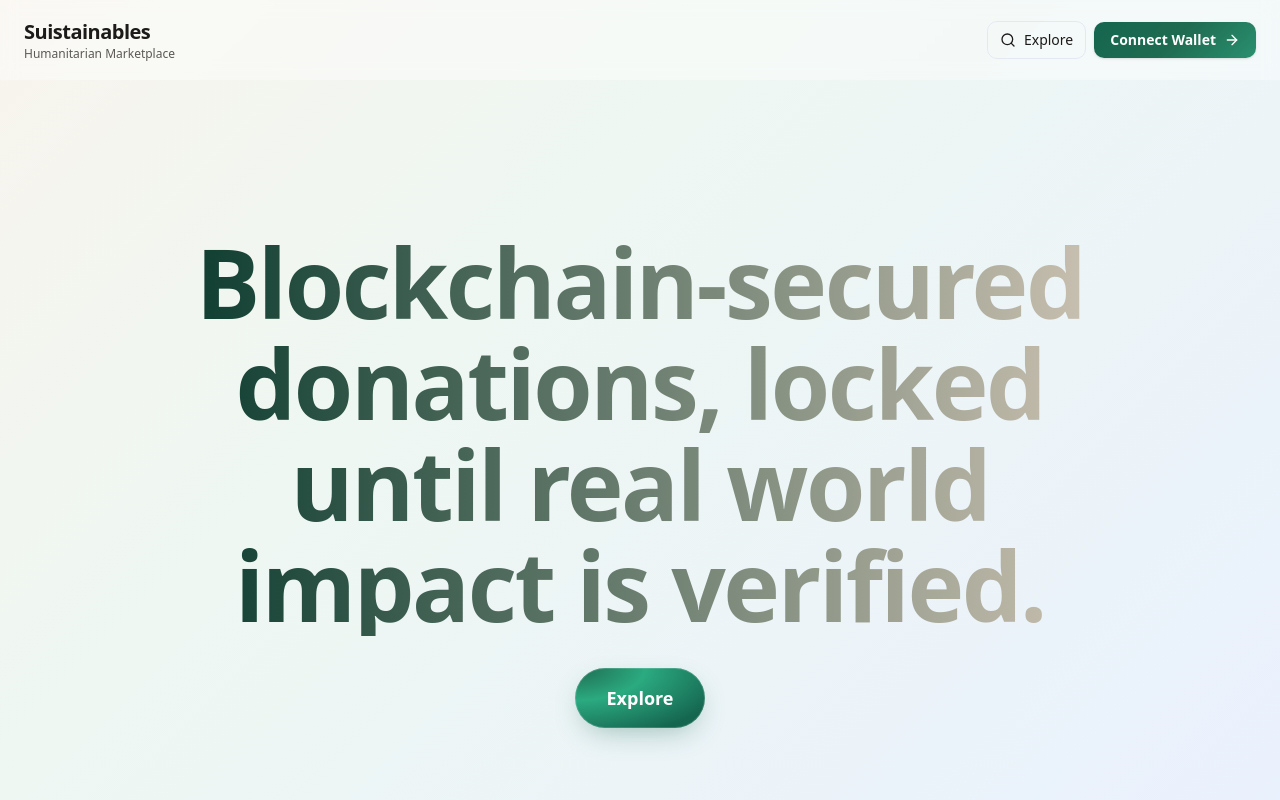
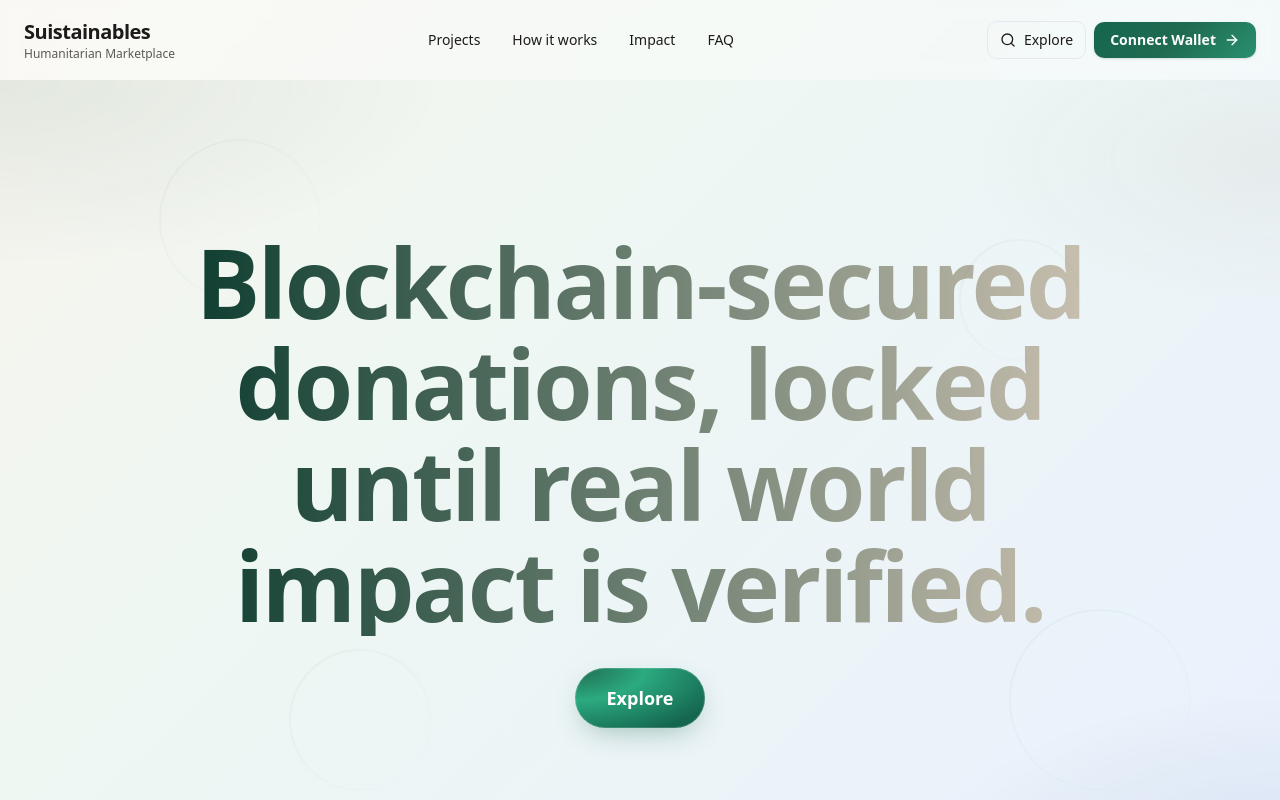
Before and after one commit to babbahy/SuiBlockChain, a React (Vite) app: page / in a window 1280 px wide. Shown: the top 800 px of the page. Built offline with nearby package versions, Linux system fonts and the light colour scheme; a web font is replaced by a local one.

Commit message:
RevisionId:  322854460021956608

```diff
--- a/src/components/generated/SuikaMarketplaceLanding.tsx
+++ b/src/components/generated/SuikaMarketplaceLanding.tsx
@@ -23,72 +23,99 @@ export const SuikaMarketplaceLanding: React.FC = () => {
   }) => <div className={cn('mx-auto w-full max-w-7xl px-4 md:px-6', className)} data-magicpath-id="0" data-magicpath-path="SuikaMarketplaceLanding.tsx">{children}</div>;
 
   // @return
-  return <SortableContainer dndKitId="03c97ca8-8a12-48df-94cb-46011fdca1d5" containerType="regular" prevTag="div" className={cn('w-full min-h-dvh', beige)} data-magicpath-id="1" data-magicpath-path="SuikaMarketplaceLanding.tsx">
-      <SortableContainer dndKitId="1ceb277b-af9d-4a20-96e7-f913f6439fe2" containerType="regular" prevTag="header" className="sticky top-0 z-40 backdrop-blur supports-[backdrop-filter]:bg-white/40 bg-white/60" style={{
+  return <SortableContainer dndKitId="5ca4ccf2-2854-4fef-8b41-f9a782870d23" containerType="regular" prevTag="div" className={cn('w-full min-h-dvh', beige)} data-magicpath-id="1" data-magicpath-path="SuikaMarketplaceLanding.tsx">
+      <SortableContainer dndKitId="62c8f58f-ce7d-428c-8b10-fdaa6358c789" containerType="regular" prevTag="header" className="sticky top-0 z-40 backdrop-blur supports-[backdrop-filter]:bg-white/40 bg-white/60" style={{
       mixBlendMode: 'normal'
     }} data-magicpath-id="2" data-magicpath-path="SuikaMarketplaceLanding.tsx">
         <Container className="flex h-16 md:h-20 items-center justify-between" data-magicpath-id="3" data-magicpath-path="SuikaMarketplaceLanding.tsx">
-          <SortableContainer dndKitId="237dedfa-1667-4ca6-b960-f500cb41c1f8" containerType="regular" prevTag="div" className="flex items-center gap-3" data-magicpath-id="4" data-magicpath-path="SuikaMarketplaceLanding.tsx">
-            <SortableContainer dndKitId="300afe0a-1f39-420f-9d09-c38f1fc5d75f" containerType="regular" prevTag="div" className="flex flex-col leading-tight" data-magicpath-id="5" data-magicpath-path="SuikaMarketplaceLanding.tsx">
+          <SortableContainer dndKitId="a7ce7aac-7e23-438a-ad23-052409e920e5" containerType="regular" prevTag="div" className="flex items-center gap-3" data-magicpath-id="4" data-magicpath-path="SuikaMarketplaceLanding.tsx">
+            <SortableContainer dndKitId="163648e7-39e5-4ffc-9492-53e43efb7962" containerType="regular" prevTag="div" className="flex flex-col leading-tight" data-magicpath-id="5" data-magicpath-path="SuikaMarketplaceLanding.tsx">
               <span className={cn('text-lg md:text-xl font-semibold tracking-tight', beigeText)} data-magicpath-id="6" data-magicpath-path="SuikaMarketplaceLanding.tsx">Suistainables</span>
               <span className={cn('text-[11px] md:text-xs', muted)} data-magicpath-id="7" data-magicpath-path="SuikaMarketplaceLanding.tsx">Humanitarian Marketplace</span>
             </SortableContainer>
           </SortableContainer>
 
-          <SortableContainer dndKitId="56be96d2-b3d9-447d-8849-397a351f05d3" containerType="regular" prevTag="div" className="flex items-center gap-2" data-magicpath-id="8" data-magicpath-path="SuikaMarketplaceLanding.tsx">
-            <SortableContainer dndKitId="40b71ab2-089e-46d0-9ef9-48bff2738732" containerType="regular" prevTag="button" className={cn('hidden md:inline-flex items-center gap-2 rounded-lg border px-3 py-2 text-sm font-medium', cardBorder, beigeText)} data-magicpath-id="9" data-magicpath-path="SuikaMarketplaceLanding.tsx">
-              <Search className="h-4 w-4" data-magicpath-id="10" data-magicpath-path="SuikaMarketplaceLanding.tsx" />
-              Explore
+          <SortableContainer dndKitId="7b330c5d-a883-4608-8c12-3dd9be488031" containerType="regular" prevTag="nav" className="hidden md:flex items-center gap-8" data-magicpath-id="8" data-magicpath-path="SuikaMarketplaceLanding.tsx">
+            <a className={cn('text-sm font-medium hover:opacity-80', beigeText)} href="#projects" data-magicpath-id="9" data-magicpath-path="SuikaMarketplaceLanding.tsx"><span data-magicpath-id="10" data-magicpath-path="SuikaMarketplaceLanding.tsx">Projects</span></a>
+            <a className={cn('text-sm font-medium hover:opacity-80', beigeText)} href="#how" data-magicpath-id="11" data-magicpath-path="SuikaMarketplaceLanding.tsx"><span data-magicpath-id="12" data-magicpath-path="SuikaMarketplaceLanding.tsx">How it works</span></a>
+            <a className={cn('text-sm font-medium hover:opacity-80', beigeText)} href="#impact" data-magicpath-id="13" data-magicpath-path="SuikaMarketplaceLanding.tsx"><span data-magicpath-id="14" data-magicpath-path="SuikaMarketplaceLanding.tsx">Impact</span></a>
+            <a className={cn('text-sm font-medium hover:opacity-80', beigeText)} href="#faq" data-magicpath-id="15" data-magicpath-path="SuikaMarketplaceLanding.tsx"><span data-magicpath-id="16" data-magicpath-path="SuikaMarketplaceLanding.tsx">FAQ</span></a>
+          </SortableContainer>
+
+          <SortableContainer dndKitId="dd1f750a-8e42-4dc3-901c-0eeec44a336b" containerType="regular" prevTag="div" className="flex items-center gap-2" data-magicpath-id="17" data-magicpath-path="SuikaMarketplaceLanding.tsx">
+            <SortableContainer dndKitId="52151be7-4003-4ba5-b0c1-59c2ab2dc9bf" containerType="regular" prevTag="button" className={cn('hidden md:inline-flex items-center gap-2 rounded-lg border px-3 py-2 text-sm font-medium', cardBorder, beigeText)} data-magicpath-id="18" data-magicpath-path="SuikaMarketplaceLanding.tsx">
+              <Search className="h-4 w-4" data-magicpath-id="19" data-magicpath-path="SuikaMarketplaceLanding.tsx" />
+              <span data-magicpath-id="20" data-magicpath-path="SuikaMarketplaceLanding.tsx">Explore</span>
             </SortableContainer>
-            <SortableContainer dndKitId="88277dc6-0ce8-4e81-987e-6d775e84c7ab" containerType="regular" prevTag="button" className={cn('inline-flex items-center gap-2 rounded-lg px-3 md:px-4 py-2 text-sm font-semibold shadow-sm', 'bg-[linear-gradient(135deg,_#15664f_0%,_#1F6B51_50%,_#29906F_100%)] text-white hover:brightness-110')} data-magicpath-id="11" data-magicpath-path="SuikaMarketplaceLanding.tsx">
-              Connect Wallet
-              <ArrowRight className="h-4 w-4" data-magicpath-id="12" data-magicpath-path="SuikaMarketplaceLanding.tsx" />
+            <SortableContainer dndKitId="9d8b76e9-d803-4e2a-ad44-c2f6b026cdf6" containerType="regular" prevTag="button" className={cn('inline-flex items-center gap-2 rounded-lg px-3 md:px-4 py-2 text-sm font-semibold shadow-sm', 'bg-[linear-gradient(135deg,_#15664f_0%,_#1F6B51_50%,_#29906F_100%)] text-white hover:brightness-110')} data-magicpath-id="21" data-magicpath-path="SuikaMarketplaceLanding.tsx">
+              <span data-magicpath-id="22" data-magicpath-path="SuikaMarketplaceLanding.tsx">Connect Wallet</span>
+              <ArrowRight className="h-4 w-4" data-magicpath-id="23" data-magicpath-path="SuikaMarketplaceLanding.tsx" />
             </SortableContainer>
           </SortableContainer>
         </Container>
       </SortableContainer>
 
-      <SortableContainer dndKitId="848014d1-3b55-415d-8c9b-1d0a4d4a0bb3" containerType="regular" prevTag="main" data-magicpath-id="13" data-magicpath-path="SuikaMarketplaceLanding.tsx">
-        <SortableContainer dndKitId="732aab6c-54eb-41be-877d-acd11c51c5b2" containerType="regular" prevTag="section" className="relative overflow-hidden min-h-dvh flex items-center" data-magicpath-id="14" data-magicpath-path="SuikaMarketplaceLanding.tsx">
-          <Container className="py-12 md:py-16" data-magicpath-id="15" data-magicpath-path="SuikaMarketplaceLanding.tsx">
-            <SortableContainer dndKitId="ec635ea0-2a0b-4f46-897f-6ba45b17f26b" containerType="regular" prevTag="div" className="flex flex-col items-center justify-center gap-8 text-center max-w-4xl mx-auto" data-magicpath-id="16" data-magicpath-path="SuikaMarketplaceLanding.tsx">
+      <SortableContainer dndKitId="885a3094-4dca-458f-9ca9-8146b06a98c4" containerType="regular" prevTag="main" data-magicpath-id="24" data-magicpath-path="SuikaMarketplaceLanding.tsx">
+        <SortableContainer dndKitId="2b192b91-9f2f-447d-bcff-1edfa71f8fc3" containerType="regular" prevTag="section" className="relative overflow-hidden min-h-dvh flex items-center" data-magicpath-id="25" data-magicpath-path="SuikaMarketplaceLanding.tsx">
+          {/* Background embellishment: subtle gradients + logo marks */}
+          <div className="pointer-events-none absolute inset-0 opacity-90" aria-hidden style={{
+          background: 'radial-gradient(60% 40% at 0% 0%, rgba(29, 107, 81, 0.10) 0%, rgba(29, 107, 81, 0.00) 60%), radial-gradient(40% 30% at 100% 10%, rgba(200, 191, 175, 0.18) 0%, rgba(200, 191, 175, 0.00) 60%), radial-gradient(50% 40% at 100% 100%, rgba(33, 65, 120, 0.10) 0%, rgba(33, 65, 120, 0.00) 60%)'
+        }} data-magicpath-id="26" data-magicpath-path="SuikaMarketplaceLanding.tsx" />
+          <SortableContainer dndKitId="cc39baf8-6c04-4614-904d-d66890b816a6" containerType="regular" prevTag="div" className="pointer-events-none absolute inset-0" aria-hidden data-magicpath-id="27" data-magicpath-path="SuikaMarketplaceLanding.tsx">
+            <svg className="h-full w-full opacity-15" viewBox="0 0 1200 800" fill="none" xmlns="http://www.w3.org/2000/svg" data-magicpath-id="28" data-magicpath-path="SuikaMarketplaceLanding.tsx">
+              <defs data-magicpath-id="29" data-magicpath-path="SuikaMarketplaceLanding.tsx">
+                <linearGradient id="g1" x1="0" y1="0" x2="1" y2="1" data-magicpath-id="30" data-magicpath-path="SuikaMarketplaceLanding.tsx">
+                  <stop offset="0%" stopColor="#1F6B51" stopOpacity="0.35" />
+                  <stop offset="100%" stopColor="#2BAA80" stopOpacity="0.0" />
+                </linearGradient>
+              </defs>
+              <g data-magicpath-id="31" data-magicpath-path="SuikaMarketplaceLanding.tsx">
+                <circle cx="200" cy="140" r="80" stroke="url(#g1)" strokeWidth="2" data-magicpath-id="32" data-magicpath-path="SuikaMarketplaceLanding.tsx" />
+                <circle cx="980" cy="220" r="60" stroke="url(#g1)" strokeWidth="2" data-magicpath-id="33" data-magicpath-path="SuikaMarketplaceLanding.tsx" />
+                <circle cx="1060" cy="620" r="90" stroke="url(#g1)" strokeWidth="2" data-magicpath-id="34" data-magicpath-path="SuikaMarketplaceLanding.tsx" />
+                <circle cx="320" cy="640" r="70" stroke="url(#g1)" strokeWidth="2" data-magicpath-id="35" data-magicpath-path="SuikaMarketplaceLanding.tsx" />
+              </g>
+            </svg>
+          </SortableContainer>
+          <Container className="py-12 md:py-16" data-magicpath-id="36" data-magicpath-path="SuikaMarketplaceLanding.tsx">
+            <SortableContainer dndKitId="52c82489-d04a-4110-a756-3666d800965e" containerType="regular" prevTag="div" className="flex flex-col items-center justify-center gap-8 text-center max-w-4xl mx-auto" data-magicpath-id="37" data-magicpath-path="SuikaMarketplaceLanding.tsx">
               <h1 className={cn('text-5xl md:text-7xl lg:text-8xl font-semibold leading-[1.05] tracking-tight')} style={{
               background: 'linear-gradient(90deg, #0F3E31 0%, #C8BFAF 100%)',
               WebkitBackgroundClip: 'text',
               backgroundClip: 'text',
               color: 'transparent'
-            }} data-magicpath-id="17" data-magicpath-path="SuikaMarketplaceLanding.tsx">
+            }} data-magicpath-id="38" data-magicpath-path="SuikaMarketplaceLanding.tsx">
                 Blockchain-secured donations, locked until real world impact is verified.
               </h1>
 
-              <SortableContainer dndKitId="bcdfae7f-258f-4211-bc0e-c3065f7414c1" containerType="regular" prevTag="button" className={cn('group relative inline-flex items-center justify-center rounded-full px-6 md:px-8 py-3 md:py-4', 'text-base md:text-lg font-semibold', 'transition-all duration-300 ease-out', 'bg-[radial-gradient(120%_120%_at_0%_0%,_#1F6B51_0%,_#2BAA80_45%,_#15664f_100%)] text-white', 'shadow-[0_10px_30px_-10px_rgba(31,107,81,0.45)]', 'hover:shadow-[0_18px_40px_-12px_rgba(31,107,81,0.55)]')} data-magicpath-id="18" data-magicpath-path="SuikaMarketplaceLanding.tsx">
-                <span className="relative z-10" data-magicpath-id="19" data-magicpath-path="SuikaMarketplaceLanding.tsx">Explore</span>
-                <span className={cn('absolute inset-0 rounded-full border opacity-40', 'border-white/40', 'transition-transform duration-300 ease-out', 'group-hover:scale-[1.03]')} aria-hidden data-magicpath-id="20" data-magicpath-path="SuikaMarketplaceLanding.tsx" />
-                <span className={cn('pointer-events-none absolute -inset-px rounded-full opacity-0', 'bg-[radial-gradient(60%_60%_at_50%_0%,_#ffffff33_0%,_transparent_60%)]', 'transition-opacity duration-300 ease-out', 'group-hover:opacity-100')} aria-hidden data-magicpath-id="21" data-magicpath-path="SuikaMarketplaceLanding.tsx" />
+              <SortableContainer dndKitId="3cc5c02e-996e-40c9-b056-01a1a6dd2c3a" containerType="regular" prevTag="button" className={cn('group relative inline-flex items-center justify-center rounded-full px-6 md:px-8 py-3 md:py-4', 'text-base md:text-lg font-semibold', 'transition-all duration-300 ease-out', 'bg-[radial-gradient(120%_120%_at_0%_0%,_#1F6B51_0%,_#2BAA80_45%,_#15664f_100%)] text-white', 'shadow-[0_10px_30px_-10px_rgba(31,107,81,0.45)]', 'hover:shadow-[0_18px_40px_-12px_rgba(31,107,81,0.55)]')} data-magicpath-id="39" data-magicpath-path="SuikaMarketplaceLanding.tsx">
+                <span className="relative z-10" data-magicpath-id="40" data-magicpath-path="SuikaMarketplaceLanding.tsx">Explore</span>
+                <span className={cn('absolute inset-0 rounded-full border opacity-40', 'border-white/40', 'transition-transform duration-300 ease-out', 'group-hover:scale-[1.03]')} aria-hidden data-magicpath-id="41" data-magicpath-path="SuikaMarketplaceLanding.tsx" />
+                <span className={cn('pointer-events-none absolute -inset-px rounded-full opacity-0', 'bg-[radial-gradient(60%_60%_at_50%_0%,_#ffffff33_0%,_transparent_60%)]', 'transition-opacity duration-300 ease-out', 'group-hover:opacity-100')} aria-hidden data-magicpath-id="42" data-magicpath-path="SuikaMarketplaceLanding.tsx" />
               </SortableContainer>
             </SortableContainer>
           </Container>
         </SortableContainer>
       </SortableContainer>
 
-      <SortableContainer dndKitId="24afe060-5f3f-4862-881a-60c61803eece" containerType="regular" prevTag="footer" data-magicpath-id="22" data-magicpath-path="SuikaMarketplaceLanding.tsx">
-        <Container className="py-8" data-magicpath-id="23" data-magicpath-path="SuikaMarketplaceLanding.tsx">
-          <SortableContainer dndKitId="a2a53c37-19ff-46f3-994d-8105849e57a4" containerType="regular" prevTag="div" className="flex flex-col md:flex-row items-center justify-between gap-4" data-magicpath-id="24" data-magicpath-path="SuikaMarketplaceLanding.tsx">
-            <SortableContainer dndKitId="59e9514e-cdfd-40e7-b0ff-b4c320da3d6e" containerType="regular" prevTag="div" className="flex items-center gap-3" data-magicpath-id="25" data-magicpath-path="SuikaMarketplaceLanding.tsx">
-              <SortableContainer dndKitId="3e2b34e6-5469-4de3-bdfc-afb5cc2092c9" containerType="regular" prevTag="div" className={cn('h-8 w-8 rounded-lg flex items-center justify-center', softGreenBg)} aria-hidden data-magicpath-id="26" data-magicpath-path="SuikaMarketplaceLanding.tsx">
-                <HeartHandshake className={cn('h-4 w-4', accent)} data-magicpath-id="27" data-magicpath-path="SuikaMarketplaceLanding.tsx" />
+      <SortableContainer dndKitId="16b98bb6-3263-4b6b-b9cf-c01078064f3d" containerType="regular" prevTag="footer" data-magicpath-id="43" data-magicpath-path="SuikaMarketplaceLanding.tsx">
+        <Container className="py-8" data-magicpath-id="44" data-magicpath-path="SuikaMarketplaceLanding.tsx">
+          <SortableContainer dndKitId="f1c71641-bd0a-4e67-8be1-e80f639f36f4" containerType="regular" prevTag="div" className="flex flex-col md:flex-row items-center justify-between gap-4" data-magicpath-id="45" data-magicpath-path="SuikaMarketplaceLanding.tsx">
+            <SortableContainer dndKitId="a28502b2-7ef7-4ce9-bfe1-b4c124add956" containerType="regular" prevTag="div" className="flex items-center gap-3" data-magicpath-id="46" data-magicpath-path="SuikaMarketplaceLanding.tsx">
+              <SortableContainer dndKitId="27619749-927a-4754-8d26-6ee71ca57d81" containerType="regular" prevTag="div" className={cn('h-8 w-8 rounded-lg flex items-center justify-center', softGreenBg)} aria-hidden data-magicpath-id="47" data-magicpath-path="SuikaMarketplaceLanding.tsx">
+                <HeartHandshake className={cn('h-4 w-4', accent)} data-magicpath-id="48" data-magicpath-path="SuikaMarketplaceLanding.tsx" />
               </SortableContainer>
-              <div className={cn('text-sm', muted)} data-magicpath-id="28" data-magicpath-path="SuikaMarketplaceLanding.tsx">© {new Date().getFullYear()} SUIka. All rights reserved.</div>
+              <div className={cn('text-sm', muted)} data-magicpath-id="49" data-magicpath-path="SuikaMarketplaceLanding.tsx">© {new Date().getFullYear()} SUIka. All rights reserved.</div>
             </SortableContainer>
-            <SortableContainer dndKitId="04932f54-5296-4fe1-bfd7-714423251749" containerType="regular" prevTag="div" className="flex items-center gap-4 text-sm" data-magicpath-id="29" data-magicpath-path="SuikaMarketplaceLanding.tsx">
-              <a className={cn('hover:opacity-80', beigeText)} href="#privacy" data-magicpath-id="30" data-magicpath-path="SuikaMarketplaceLanding.tsx">
+            <SortableContainer dndKitId="66cff8cf-154e-4401-916e-06c17a473d2d" containerType="regular" prevTag="div" className="flex items-center gap-4 text-sm" data-magicpath-id="50" data-magicpath-path="SuikaMarketplaceLanding.tsx">
+              <a className={cn('hover:opacity-80', beigeText)} href="#privacy" data-magicpath-id="51" data-magicpath-path="SuikaMarketplaceLanding.tsx">
                 Privacy
               </a>
-              <a className={cn('hover:opacity-80', beigeText)} href="#terms" data-magicpath-id="31" data-magicpath-path="SuikaMarketplaceLanding.tsx">
+              <a className={cn('hover:opacity-80', beigeText)} href="#terms" data-magicpath-id="52" data-magicpath-path="SuikaMarketplaceLanding.tsx">
                 Terms
               </a>
-              <a className={cn('hover:opacity-80', beigeText, 'inline-flex items-center gap-1')} href="#status" data-magicpath-id="32" data-magicpath-path="SuikaMarketplaceLanding.tsx">
-                Status <span className={cn('h-2 w-2 rounded-full bg-[linear-gradient(180deg,_#1F6B51_0%,_#2BAA80_100%)] inline-block')} aria-hidden data-magicpath-id="33" data-magicpath-path="SuikaMarketplaceLanding.tsx" />
+              <a className={cn('hover:opacity-80', beigeText, 'inline-flex items-center gap-1')} href="#status" data-magicpath-id="53" data-magicpath-path="SuikaMarketplaceLanding.tsx">
+                Status <span className={cn('h-2 w-2 rounded-full bg-[linear-gradient(180deg,_#1F6B51_0%,_#2BAA80_100%)] inline-block')} aria-hidden data-magicpath-id="54" data-magicpath-path="SuikaMarketplaceLanding.tsx" />
               </a>
             </SortableContainer>
           </SortableContainer>
```
